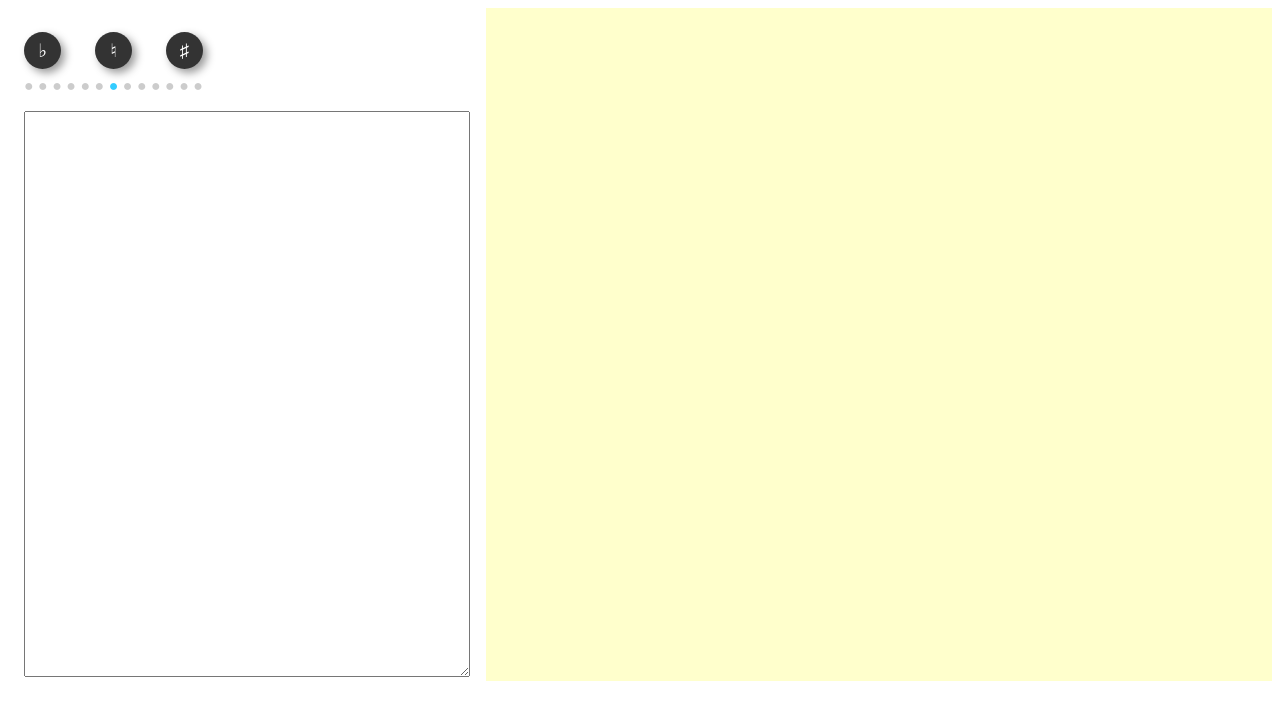
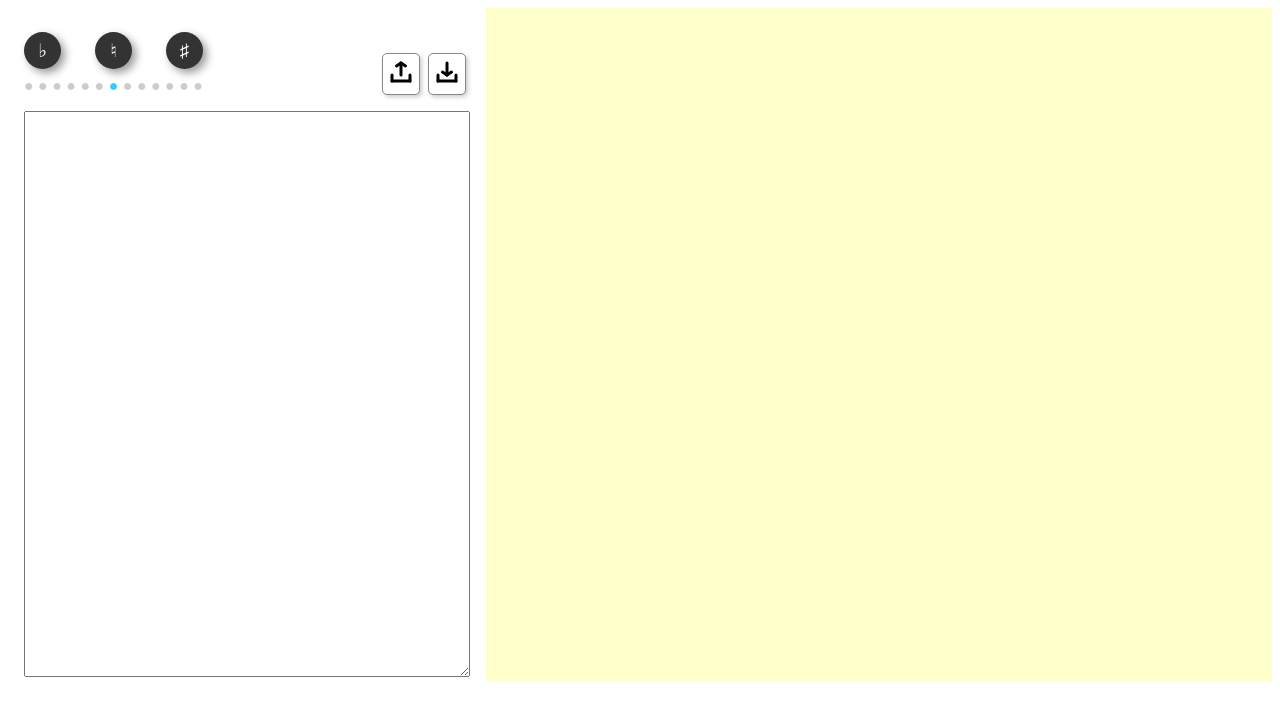
Before and after one commit to koji-hirono/ukulele-view, a Vue app: page / in a window 1280 px wide. Shown: the top 720 px of the page. Built offline with nearby package versions, Linux system fonts and the light colour scheme.

Commit message:
Add support upload/download file

```diff
--- a/src/App.vue
+++ b/src/App.vue
@@ -1,7 +1,14 @@
 <template>
   <div id="app">
     <div id="edit">
-      <key-control :min="-6" :max="6" :init="0" @change="changeKey"></key-control>
+      <div id="control">
+        <key-control :min="-6" :max="6" :init="0" @change="changeKey"
+        ></key-control>
+        <div id="menu">
+          <upload-button @change="loadFile"></upload-button>
+          <download-button :name="name" :text="text"></download-button>
+        </div>
+      </div>
       <chart-form :value="text" @input="inputText"></chart-form>
     </div>
     <div id="chart">
@@ -11,6 +18,8 @@
 </template>
 
 <script>
+import UploadButton from '@/components/UploadButton'
+import DownloadButton from '@/components/DownloadButton'
 import KeyControl from '@/components/KeyControl'
 import ChartForm from '@/components/ChartForm'
 import ChartPreview from '@/components/ChartPreview'
@@ -19,17 +28,25 @@ import parser from '@/lib/parser.js'
 export default {
   name: 'Ukulele Chart',
   components: {
+    UploadButton,
+    DownloadButton,
     KeyControl,
     ChartForm,
     ChartPreview
   },
   data () {
     return {
+      name: '',
       text: '',
       chart: []
     }
   },
   methods: {
+    loadFile ({ name, text }) {
+      this.name = name
+      this.text = text
+      this.chart = parser.parse(this.text)
+    },
     inputText (data) {
       this.text = data
       this.chart = parser.parse(data)
@@ -68,6 +85,14 @@ export default {
   margin: 0 0;
   padding: 0 1em;
 }
+#control {
+  display: flex;
+  justify-content: space-between;
+  align-items: flex-end;
+}
+#menu {
+  display: flex;
+}
 #chart {
   margin: 0 0;
   padding: 0.5em 1em;
--- /dev/null
+++ b/src/components/DownloadButton.vue
@@ -0,0 +1,67 @@
+<template>
+  <div class="button">
+    <a :href="url" :download="name">
+      <svg width="30" height="30" viewBox="0 0 100 100">
+        <!-- arrow -->
+        <line x1="50" y1="20" x2="50" y2="60" stroke="#000"
+          stroke-linecap="round"
+          stroke-width="10"/>
+        <line x1="35" y1="50" x2="50" y2="60" stroke="#000"
+          stroke-linecap="round"
+          stroke-width="10"/>
+        <line x1="65" y1="50" x2="50" y2="60" stroke="#000"
+          stroke-linecap="round"
+          stroke-width="10"/>
+        <!-- box -->
+        <line x1="20" y1="60" x2="20" y2="80" stroke="#000"
+          stroke-linecap="round"
+          stroke-width="10"/>
+        <line x1="80" y1="60" x2="80" y2="80" stroke="#000"
+          stroke-linecap="round"
+          stroke-width="10"/>
+        <line x1="20" y1="80" x2="80" y2="80" stroke="#000"
+          stroke-linecap="round"
+          stroke-width="10"/>
+      </svg>
+    </a>
+  </div>
+</template>
+
+<script>
+export default {
+  name: 'DownloadButton',
+  props: {
+    name: String,
+    text: String
+  },
+  computed: {
+    url () {
+      if (this.text === '') {
+        return ''
+      }
+      const blob = new Blob([this.text], { type: 'text/plain' })
+      return URL.createObjectURL(blob)
+    }
+  }
+}
+</script>
+
+<style scoped>
+.button {
+  margin: 1em 0.25em;
+  padding: 3px;
+  text-decolation: none;
+  border: solid 1px #888;
+  border-radius: 5px;
+  filter: drop-shadow(2px 2px 2px rgba(0, 0, 0, 0.2));
+  color: #000;
+  background-color: #fff;
+}
+.button:active {
+  transform: translateY(4px);
+  filter: none;
+}
+.button:hover {
+  filter: invert(75%) drop-shadow(2px 2px 2px rgba(0, 0, 0, 0.2));
+}
+</style>
--- /dev/null
+++ b/src/components/UploadButton.vue
@@ -0,0 +1,80 @@
+<template>
+  <div class="button">
+    <label>
+      <svg width="30" height="30" viewBox="0 0 100 100">
+        <!-- arrow -->
+        <line x1="50" y1="20" x2="50" y2="60" stroke="#000"
+          stroke-linecap="round"
+          stroke-width="10"/>
+        <line x1="35" y1="30" x2="50" y2="20" stroke="#000"
+          stroke-linecap="round"
+          stroke-width="10"/>
+        <line x1="65" y1="30" x2="50" y2="20" stroke="#000"
+          stroke-linecap="round"
+          stroke-width="10"/>
+        <!-- box -->
+        <line x1="20" y1="60" x2="20" y2="80" stroke="#000"
+          stroke-linecap="round"
+          stroke-width="10"/>
+        <line x1="80" y1="60" x2="80" y2="80" stroke="#000"
+          stroke-linecap="round"
+          stroke-width="10"/>
+        <line x1="20" y1="80" x2="80" y2="80" stroke="#000"
+          stroke-linecap="round"
+          stroke-width="10"/>
+      </svg>
+      <input type="file" class="input-file" @change="changeFile">
+    </label>
+  </div>
+</template>
+
+<script>
+export default {
+  name: 'UploadButton',
+  data () {
+    return {
+      name: '',
+      text: ''
+    }
+  },
+  methods: {
+    changeFile (e) {
+      const files = e.target.files || e.dataTransfer.files
+      this.name = files[0].name
+      this.uploadFile(files[0])
+    },
+    uploadFile (file) {
+      const reader = new FileReader()
+      const vm = this
+      reader.onload = e => {
+        vm.text = e.target.result
+        vm.$emit('change', { name: vm.name, text: vm.text })
+      }
+      reader.readAsText(file)
+    }
+  }
+}
+</script>
+
+<style scoped>
+.button {
+  margin: 1em 0.25em;
+  padding: 3px;
+  text-decolation: none;
+  border: solid 1px #888;
+  border-radius: 5px;
+  filter: drop-shadow(2px 2px 2px rgba(0, 0, 0, 0.2));
+  color: #000;
+  background-color: #fff;
+}
+.button:active {
+  transform: translateY(4px);
+  filter: none;
+}
+.button:hover {
+  filter: invert(75%) drop-shadow(2px 2px 2px rgba(0, 0, 0, 0.2));
+}
+.input-file {
+  display: none;
+}
+</style>
```
